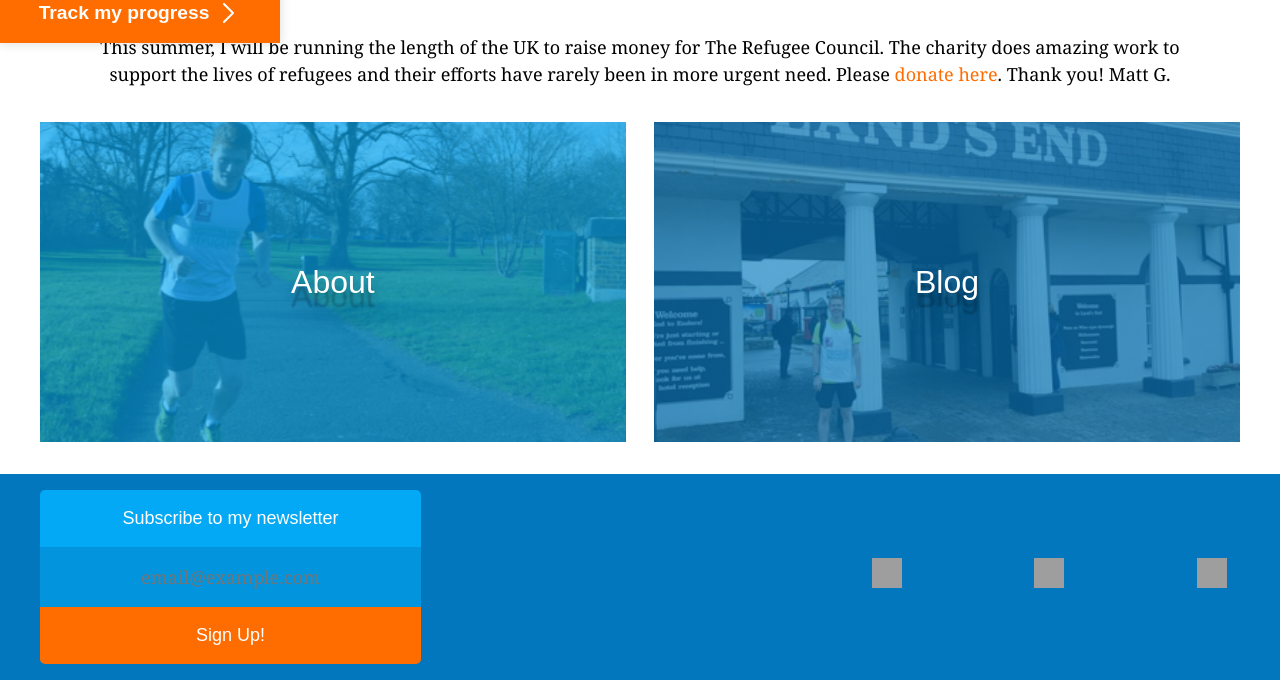
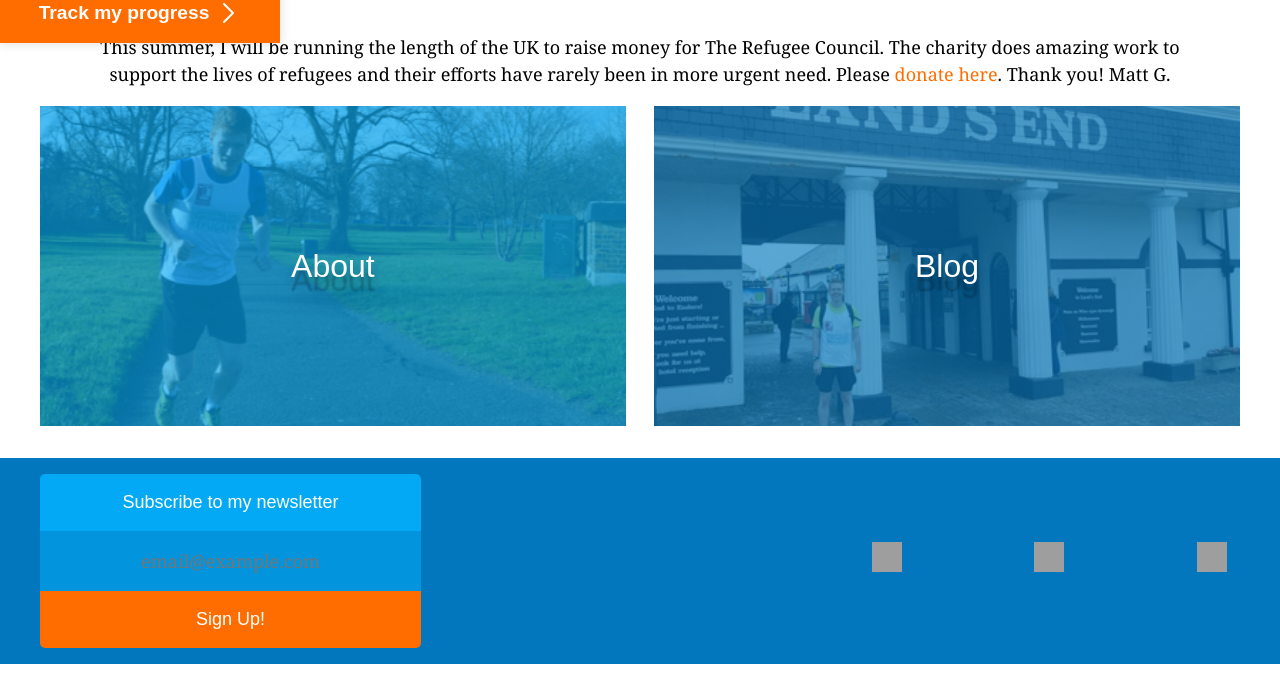
Before and after one commit to tombyers/runningforrefugees, a Jekyll site: the page built from index.html, in a window 1280 px wide. Shown: the part 857-1537 px from the top of the page. Built offline with Jekyll 4.4.1, drawn with Linux system fonts in a browser that asks for light colours; grey boxes are pictures that could not be loaded.

Commit message:
Minor updates

```diff
--- a/_sass/_styles.scss
+++ b/_sass/_styles.scss
@@ -231,6 +231,7 @@
     text-align: center;
     font-family: $secondary-font-stack;
     background-color: rgba(3,169,244,0.6);
+    -webkit-appearance:none;
     @include span-columns(12);
     @include padding($thick null);
     &:focus {
@@ -241,6 +242,7 @@
     background-color: $contrast-color;
     font-family: $primary-font-stack;
     font-weight: $medium-font-weight;
+    -webkit-appearance:none;
     font-size: $h4;
     border: none;
     outline: none;
@@ -303,7 +305,7 @@
     @include span-columns(6);
     a {
         @include span-columns(12);
-        margin: $thin 0 $thick;
+        margin: 0 0 $thick;
         font-family: $primary-font-stack;
         text-align: center;
         font-weight: normal;
--- a/about/index.html
+++ b/about/index.html
@@ -16,7 +16,7 @@
 
   <div class="content-block">
     <h3>The Charity</h3>
-    <a href="#" id="refugee-council-logo"></a>
+    <a href="https://www.refugeecouncil.org.uk/" id="refugee-council-logo"></a>
     <p>Asylum seekers and refugees have been in the news regularly over the last year and sadly the crisis doesn’t seem likely to end anytime soon. Having become frustrated with the negative portrayal of asylum seekers and refugees and the lack of compassion that is sometimes shown towards them, I and the project team wanted to do something to help. Together, the project team decided to support and promote the brilliant work the Refugee Council does to support people seeking asylum, assist refugees to find employment and gain stability with their lives. Running for Refugees was born.</p>
   </div>
 
```
